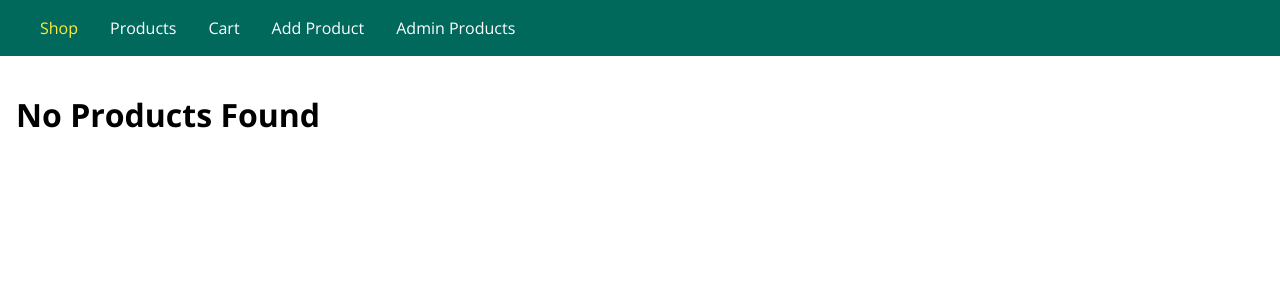
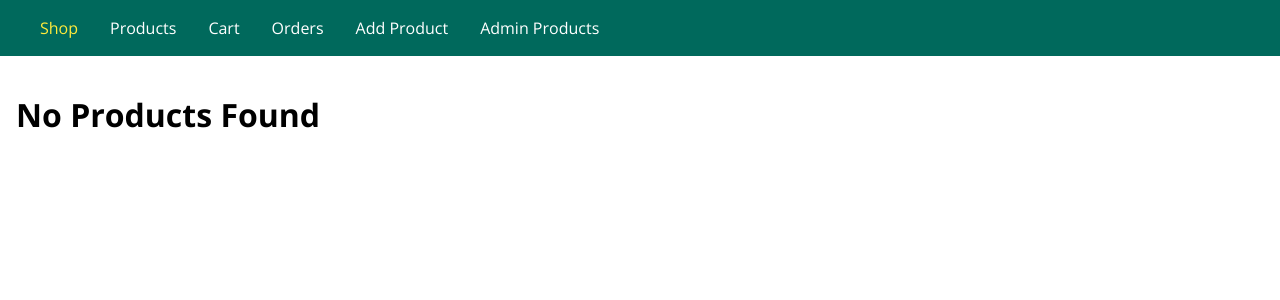
Before and after one commit to jason-website/nodejs-practice, a Node server app: page / in a window 1280 px wide. Shown: the top 300 px of the page. Run offline with Node 20, Linux system fonts and the light colour scheme; some libraries are stand-ins or nearby versions.

Commit message:
[8.113] feat: add orders in navigation sector

```diff
--- a/controllers/shop.js
+++ b/controllers/shop.js
@@ -1,6 +1,6 @@
 const adminData = require("../routes/admin");
+
 const Product = require('../models/product');
-
 exports.getProducts = (req, res, next) => {
     Product.fetchAll((products) => {
         res.render('shop/product-list', {
@@ -20,6 +20,7 @@ exports.getIndex = (req, res, next) => {
         });
     });
 };
+
 exports.getCart = (req, res, next) => {
     res.render('shop/cart', {
         pageTitle: 'Your Cart',
@@ -32,3 +33,9 @@ exports.getCheckout = (req, res, next) => {
         path: '/checkout'
     });
 };
+exports.getOrders = (req, res, next) => {
+    res.render('shop/orders', {
+        pageTitle: 'Your Orders',
+        path: '/orders'
+    });
+};
--- a/routes/shop.js
+++ b/routes/shop.js
@@ -7,6 +7,7 @@ const shopController = require('../controllers/shop');
 router.get('/', shopController.getIndex);
 router.get('/products', shopController.getProducts);
 router.get('/cart', shopController.getCart);
+router.get('/orders', shopController.getOrders);
 router.get('/checkout', shopController.getCheckout);
 
 module.exports = router;
--- a/views/includes/navigation.ejs
+++ b/views/includes/navigation.ejs
@@ -9,6 +9,9 @@
                 <a class="<%= path === '/cart' ? 'active' : '' %>" href="/cart">Cart</a>
             </li>
             <li class="main-header__item">
+                <a class="<%= path === '/orders' ? 'active' : '' %>" href="/orders">Orders</a>
+            </li>
+            <li class="main-header__item">
                 <a class="<%= path === '/admin/add-product' ? 'active' : '' %>" href="/admin/add-product">Add
                     Product</a>
             </li>
```
Also changed, not shown: views/shop/orders.ejs (added, +9 -0 lines).
